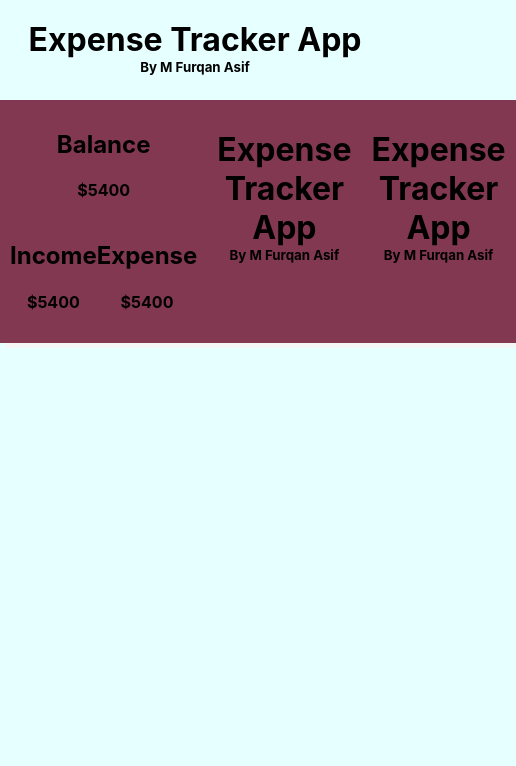
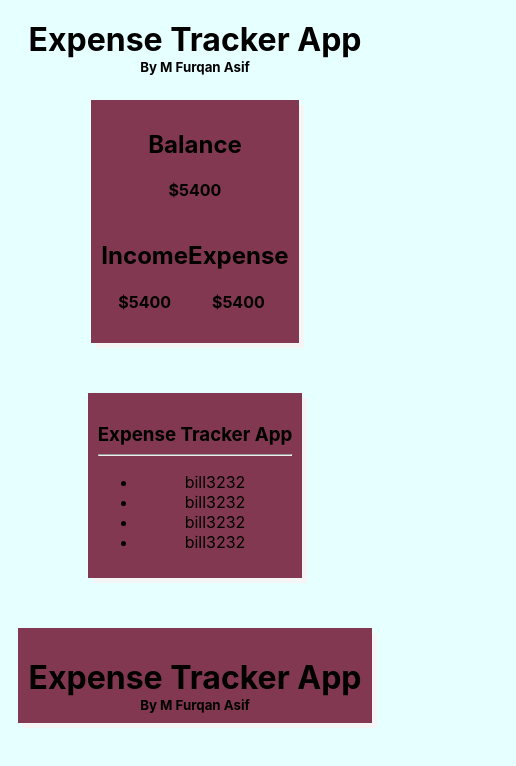
Before and after one commit to mfurqanasif/expense-tracker, a React (Create React App) app: page / in a window 390 px wide. Shown: the top 766 px of the page, 516 px wide, since content can reach past the window. Built offline with nearby package versions, Linux system fonts and the light colour scheme.

Commit message:
added a media query

```diff
--- a/src/App.css
+++ b/src/App.css
@@ -24,3 +24,16 @@ body{
 
   box-shadow :5px 5px whitesmoke;
 }
+
+@media screen and (max-width: 900px) {
+  .container {
+    display: flex;
+    flex-direction: row;
+  }
+}
+@media screen and (max-width: 600px) {
+  .container {
+    display: flex;
+    flex-direction: column;
+  }
+}
--- a/src/components/History.js
+++ b/src/components/History.js
@@ -5,8 +5,14 @@ function History(){
     return(
         <div className="subcontainer">
             <br/>
-        <h1 className='sm'>Expense Tracker App</h1>
-        <h5 className='sm'>By M Furqan Asif</h5>
+        <h3 className='sm'>Expense Tracker App</h3>
+        <hr />
+    <ul>
+        <li><span>bill</span><span>3232</span></li>
+        <li><span>bill</span><span>3232</span></li>
+        <li><span>bill</span><span>3232</span></li>
+        <li><span>bill</span><span>3232</span></li>
+    </ul>
         </div>
     );
 }
```
